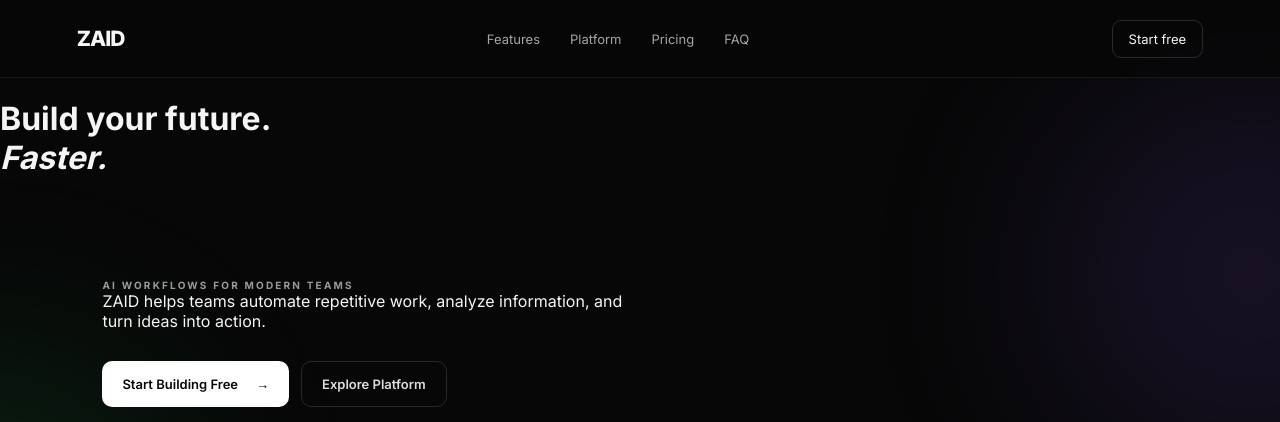
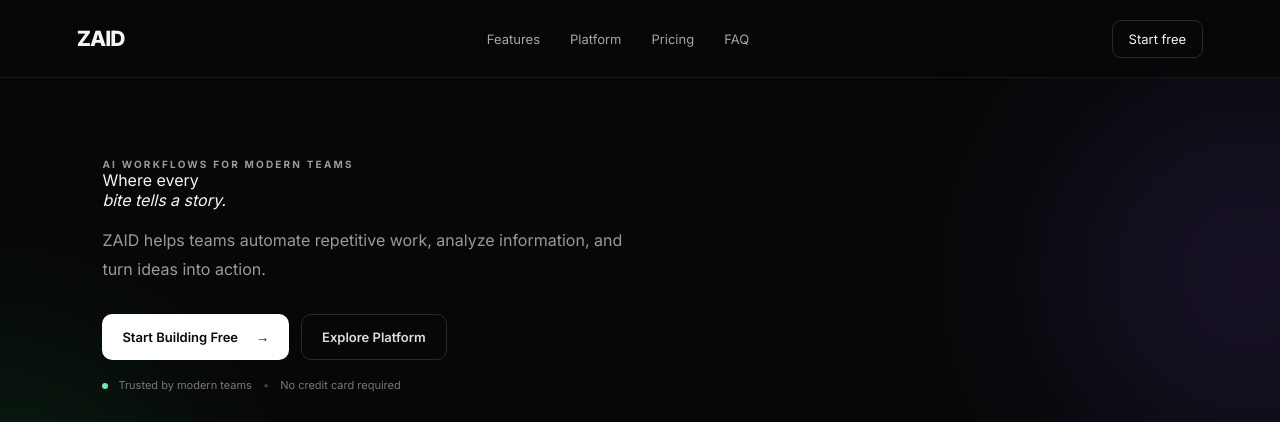
Before and after one commit to zaidsheikh668-lang/zaid, a plain HTML site: page index.html in a window 1280 px wide. Shown: the top 422 px of the page. Drawn offline with Linux system fonts and the light colour scheme.

Commit message:
Update index.html

```diff
--- a/index.html
+++ b/index.html
@@ -24,11 +24,12 @@
     <a class="nav-cta" href="#pricing">Start free</a>
     <button class="menu-btn" aria-label="Open menu">☰</button>
   </header>
-<h1>Build your future.<br><em>Faster.</em></h1>
+
   <main>
     <section class="hero">
       <div class="hero-copy reveal">
         <div class="eyebrow">AI WORKFLOWS FOR MODERN TEAMS</div
+        <h1>Where every<br><em>bite tells a story.</em></h1>
         <p>ZAID helps teams automate repetitive work, analyze information, and turn ideas into action.</p>
         <div class="hero-actions">
           <a class="btn primary" href="#pricing">Start Building Free <span>→</span></a>
```
